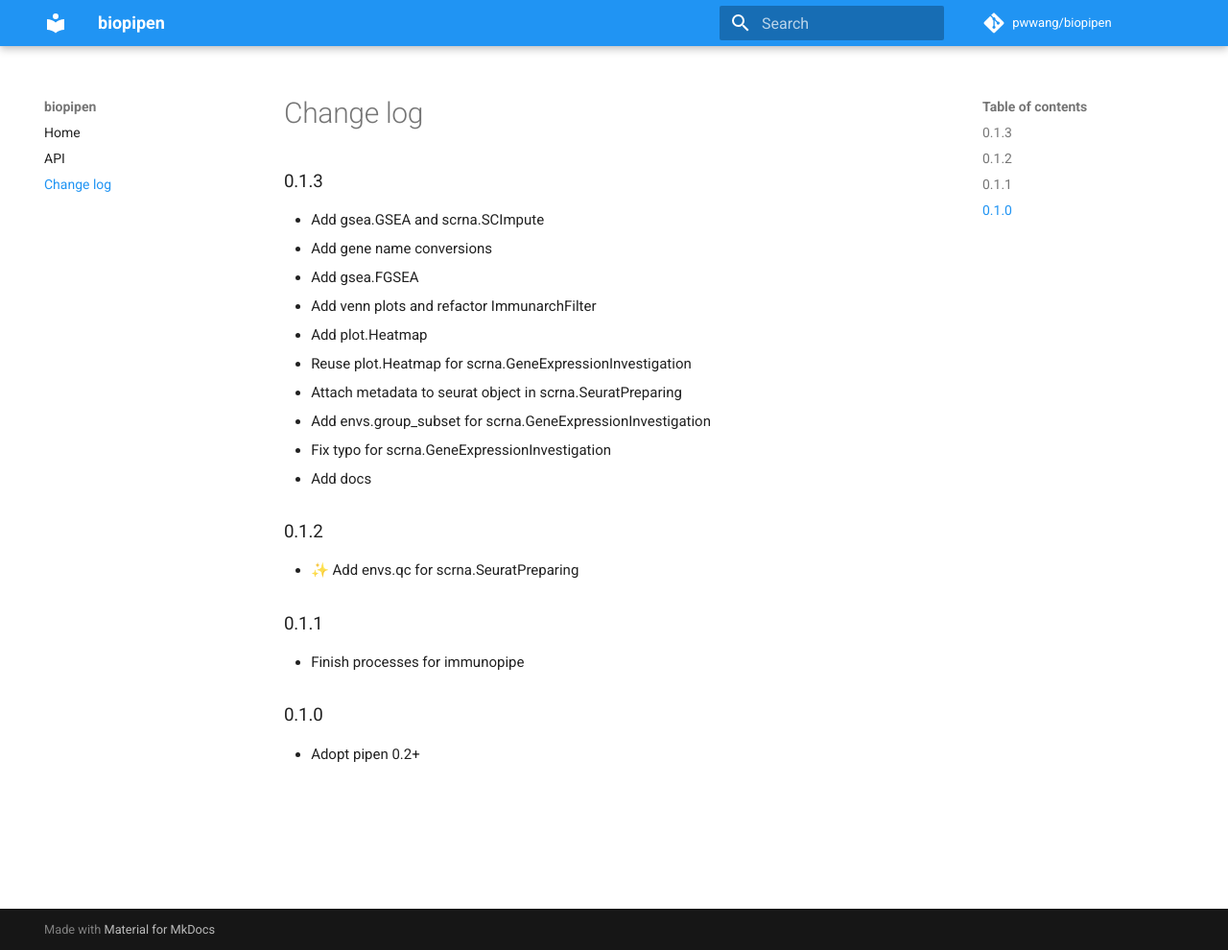
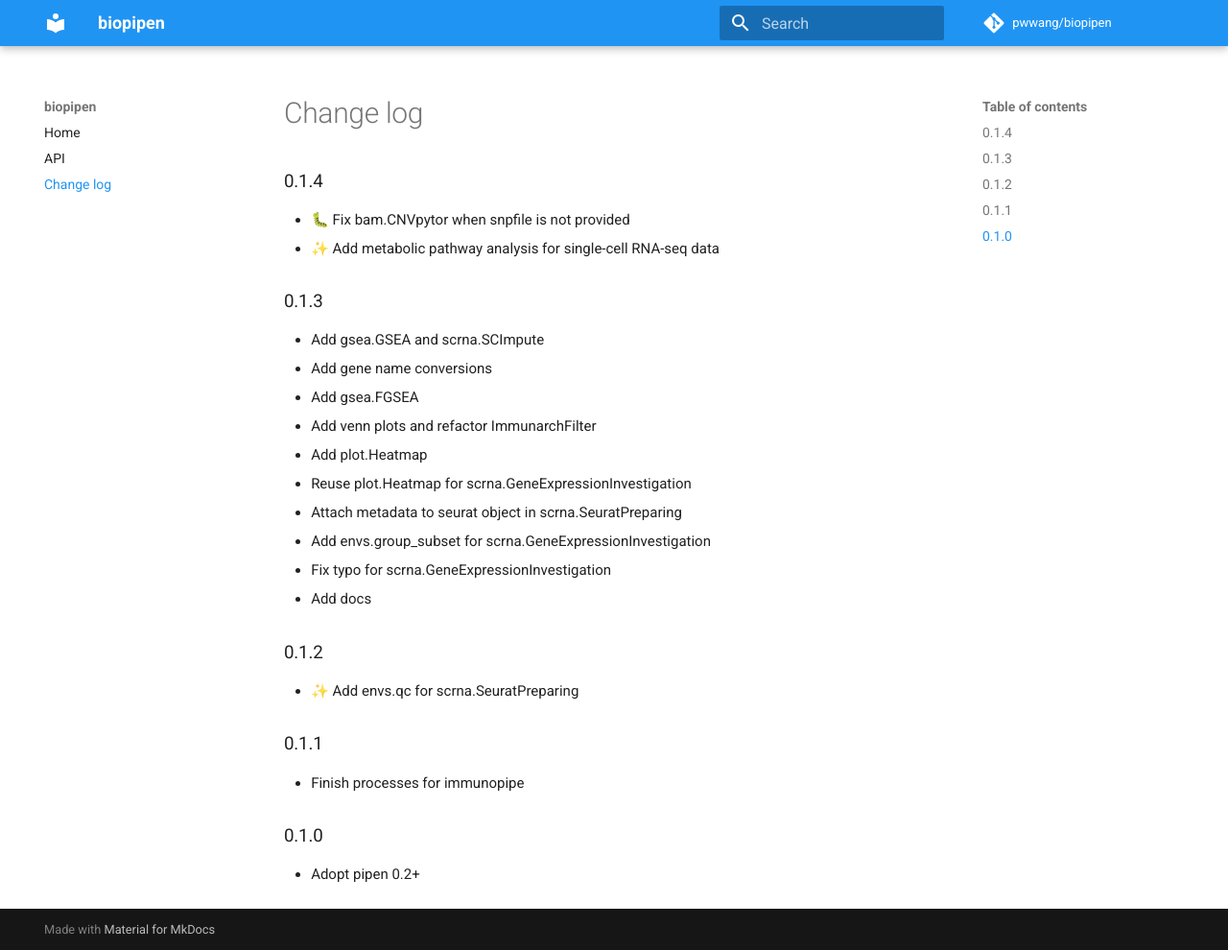
Before and after one commit to pwwang/biopipen, an MkDocs documentation site: the page built from docs/CHANGELOG.md, in a window 1280 px wide and 990 px high. Shown: the whole window at 96% size. Built offline with MkDocs 1.6.1 and Material for MkDocs 9.7.7, drawn with Linux system fonts in a browser that asks for light colours; comment, search, counter and statistics services are not loaded.

Commit message:
🔖 0.1.4

```diff
--- a/biopipen/__init__.py
+++ b/biopipen/__init__.py
@@ -1,2 +1,2 @@
 
-__version__ = "0.1.3"
+__version__ = "0.1.4"
--- a/docs/CHANGELOG.md
+++ b/docs/CHANGELOG.md
@@ -1,3 +1,8 @@
+## 0.1.4
+
+- 🐛 Fix bam.CNVpytor when snpfile is not provided
+- ✨ Add metabolic pathway analysis for single-cell RNA-seq data
+
 ## 0.1.3
 
 - Add gsea.GSEA and scrna.SCImpute
--- a/pyproject.toml
+++ b/pyproject.toml
@@ -1,6 +1,6 @@
 [tool.poetry]
 name = "biopipen"
-version = "0.1.3"
+version = "0.1.4"
 description = "Bioinformatics processes/pipelines that can be run from `pipen run`"
 authors = ["pwwang <pwwang@pwwang.com>"]
 license = "MIT"
```
